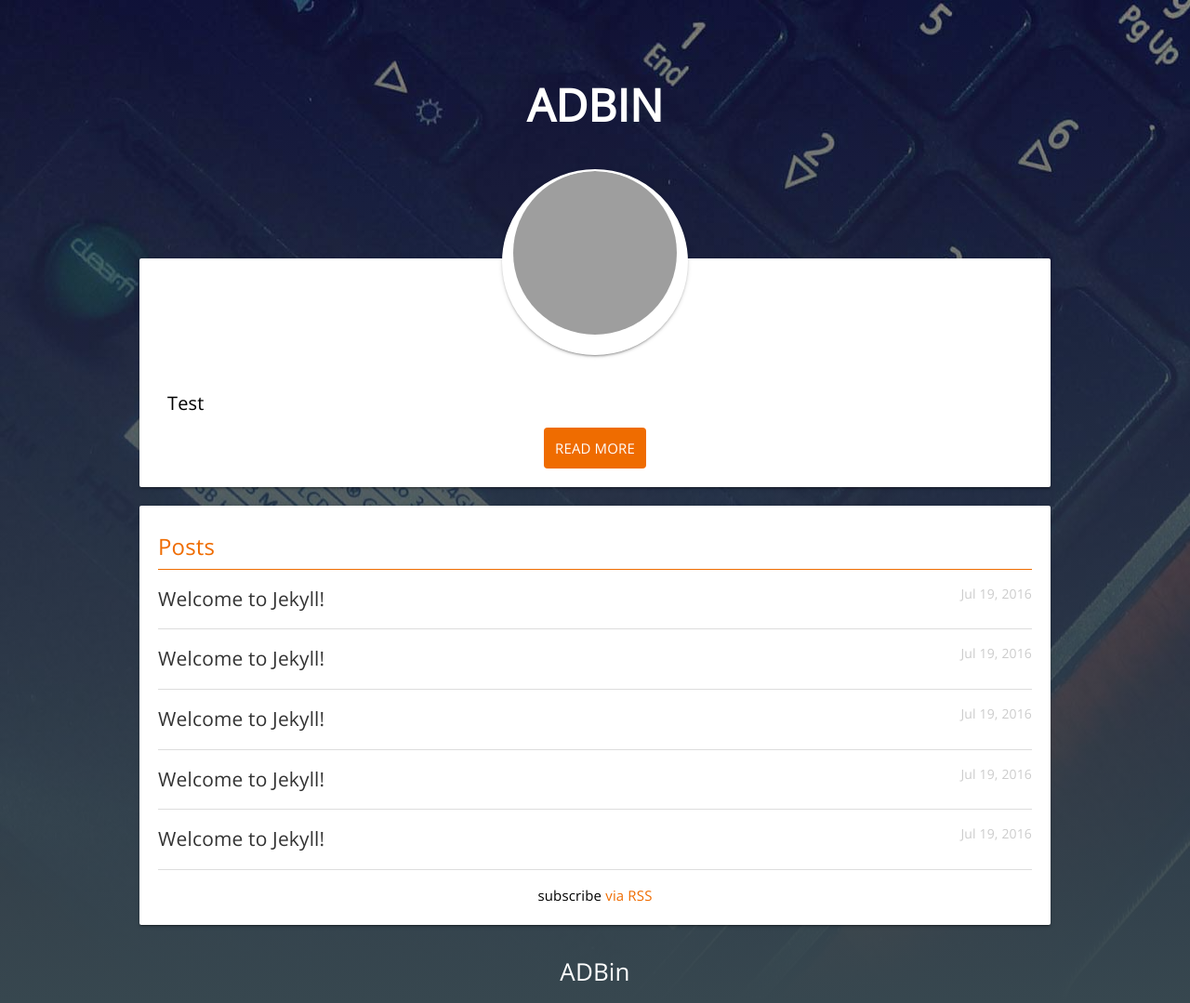
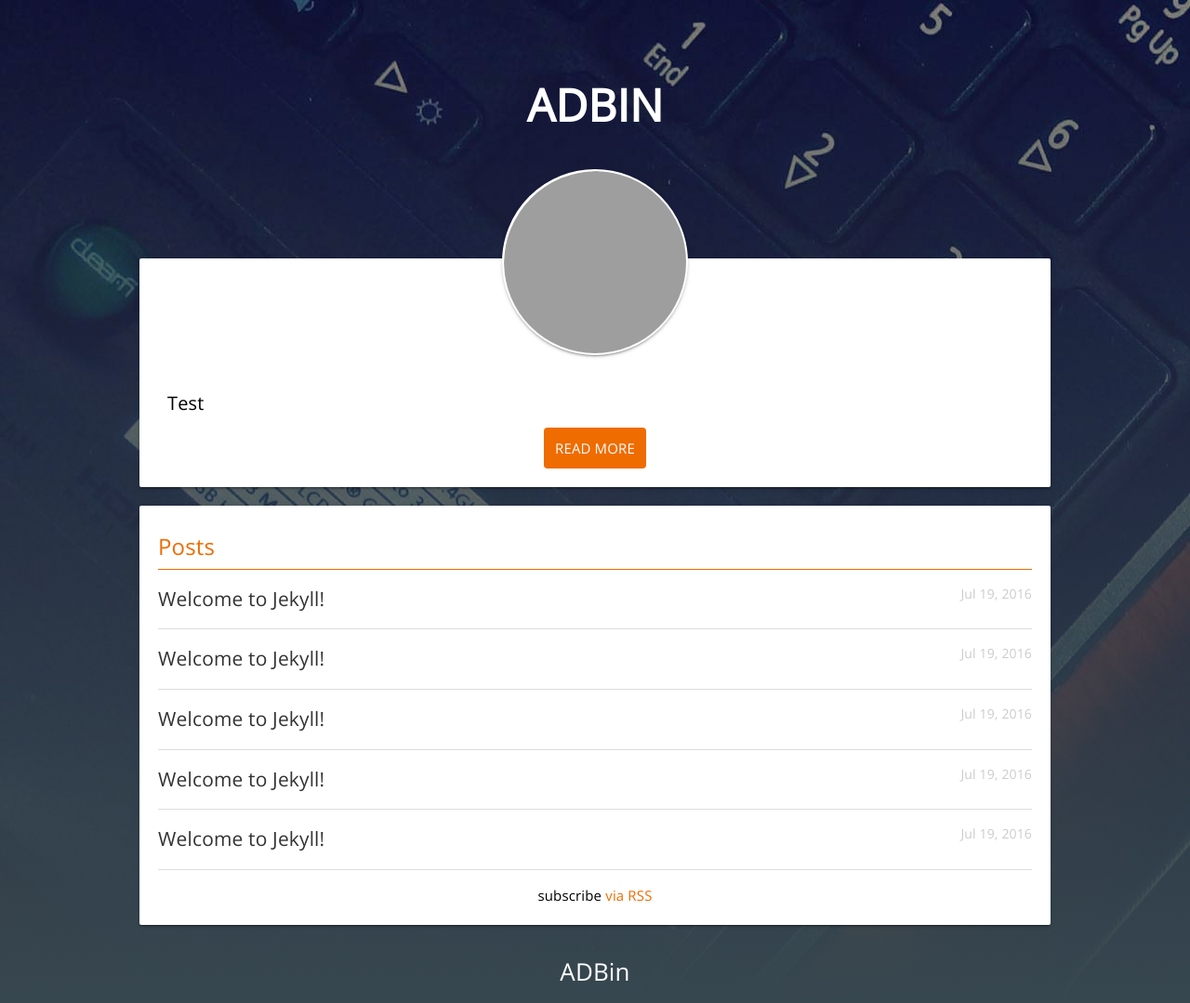
Before and after one commit to ADBin/adbin.github.io, a Jekyll site: the page built from index.html, in a window 1280 px wide. Shown: the whole page at 93% size. Built offline with Jekyll 4.4.1, drawn with Linux system fonts in a browser that asks for light colours; grey boxes are pictures that could not be loaded.

Commit message:
Update header.html

```diff
--- a/_includes/header.html
+++ b/_includes/header.html
@@ -8,7 +8,7 @@
 
   <div class="header-badge" style="border:2px #fff solid;">
     <a href="{{ site.baseurl }}/" sytle="">
-        <img src="https://avatars2.githubusercontent.com/u/32976949" style="object-fit: fill;width=200px;height=200px"/>
+        <img src="https://avatars2.githubusercontent.com/u/32976949" style="object-fit: fill;width:200px;height:200px"/>
     </a>
   </div>
 
```
